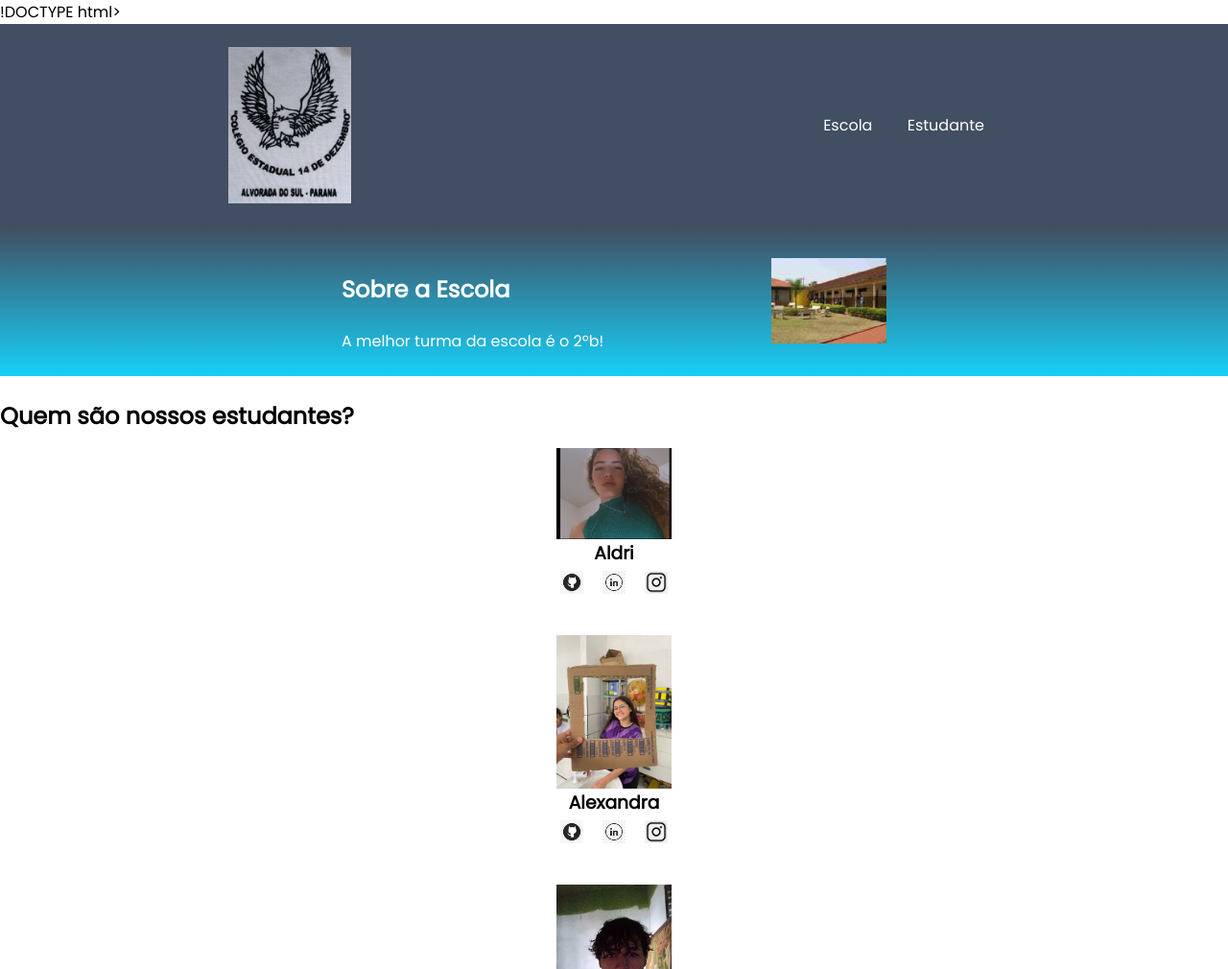
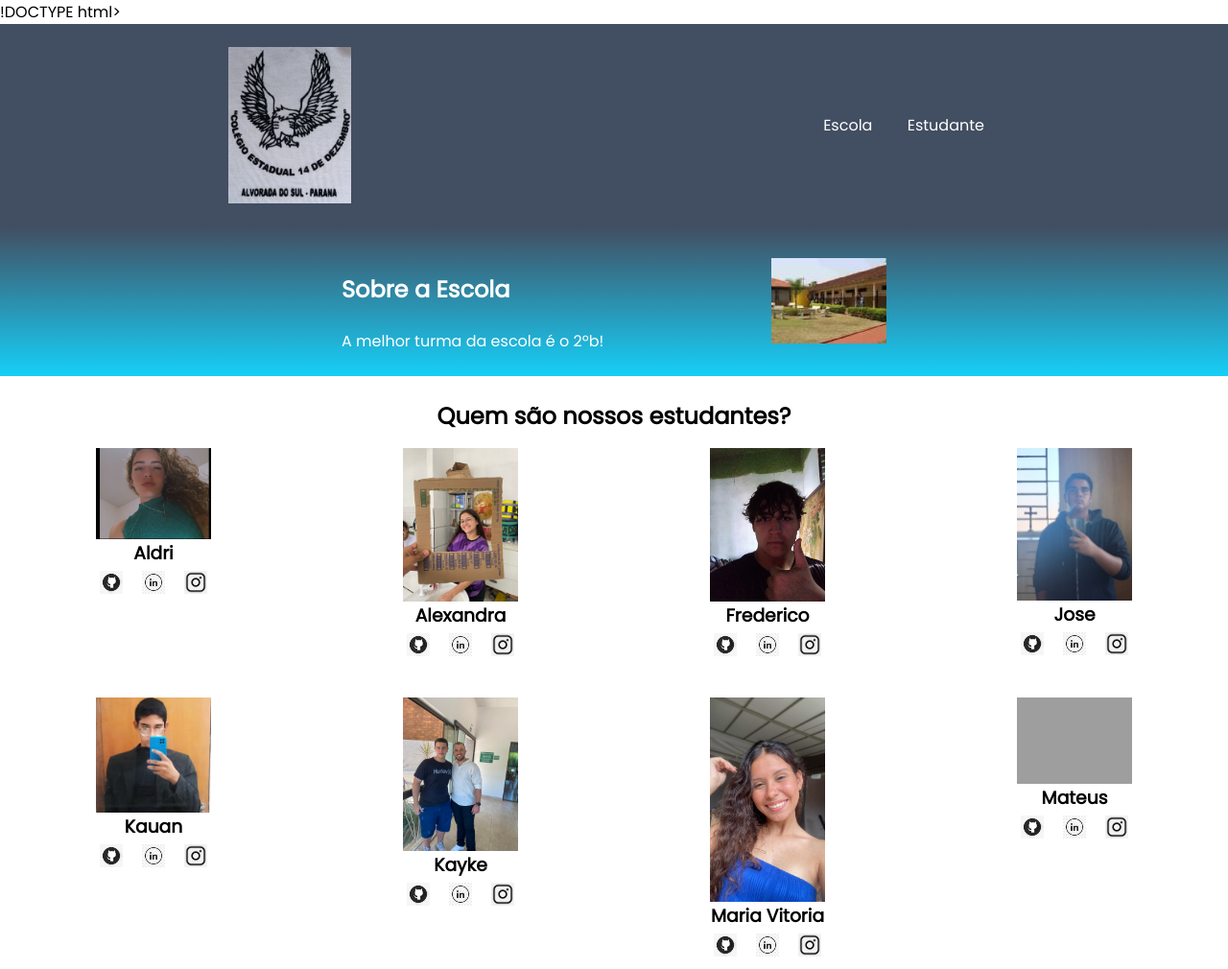
Before and after one commit to Ryantnk/site-escola-2b, a plain HTML site: page index.html in a window 1280 px wide. Shown: the top 1010 px of the page at 96% size. Drawn offline with Linux system fonts and the light colour scheme; grey boxes are pictures that could not be loaded.

Commit message:
Add files via upload

```diff
--- a/index.html
+++ b/index.html
@@ -30,7 +30,7 @@
     <section class="estudante">
         <h2 class="estudante-titulo">Quem são nossos estudantes?</h2>
         <div class="estudante-todos">
-  <displaygrid></displaygrid>
+
   <div class="estudante-div">
     <img class="estudante-imagem" src="Aldri.jpg" alt="foto do aldri">
     <h3 class="estudante-nome">Aldri</h3>
--- a/style.css
+++ b/style.css
@@ -58,9 +58,18 @@ body {
     padding: 4px 8px;
 }
 
+.estudante-titulo{
+    text-align: center;
+}
+
 .estudante-div{
     text-align: center;
     padding: 16px 0;
+}
+
+.estudante-todos{
+    display: grid;
+    grid-template-columns: 25% 25% 25% 25%;
 }
 .escola-div-conteudo{
     width: 35%;
@@ -82,6 +91,10 @@ body {
     width: 24px;
     padding: 4px 8px;
 }
+.funcionario-titulo{
+    text-align: center;
+}
+
 
 .funcionário-div{
     text-align: center;
```
